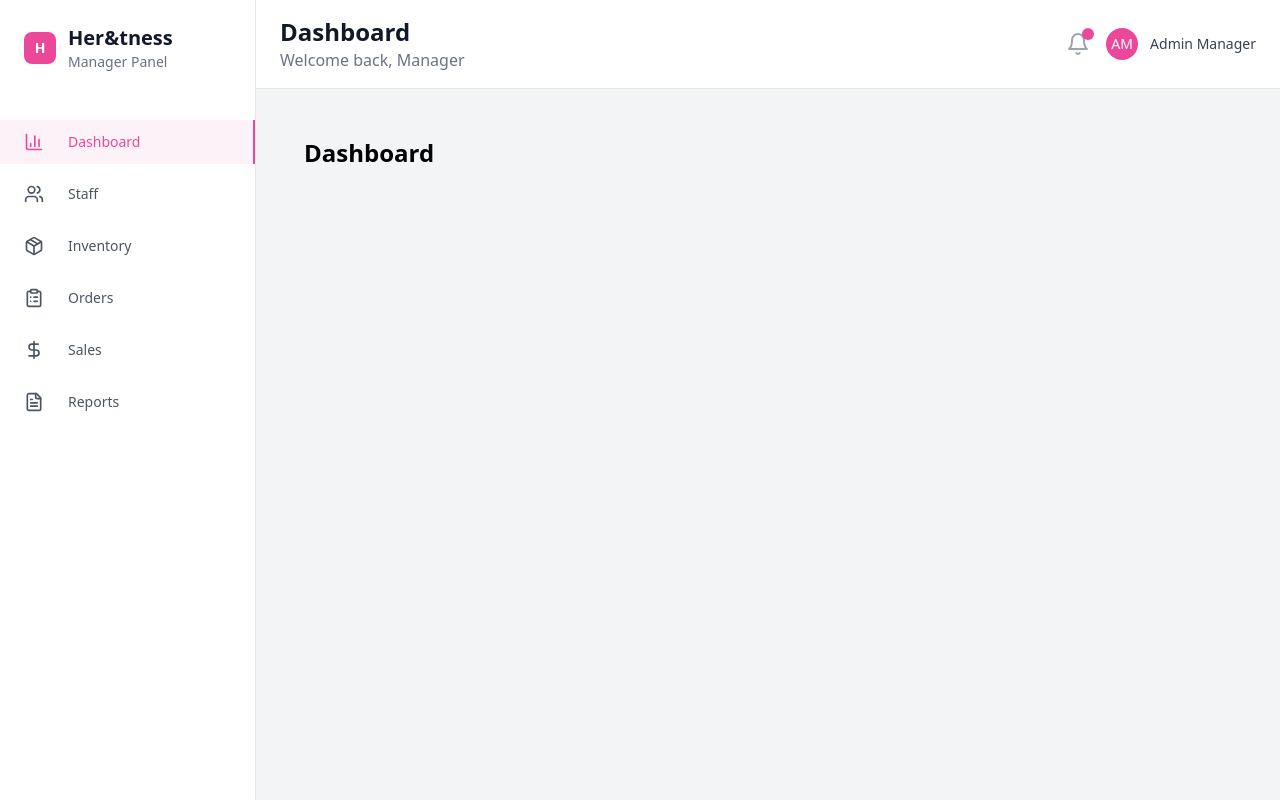
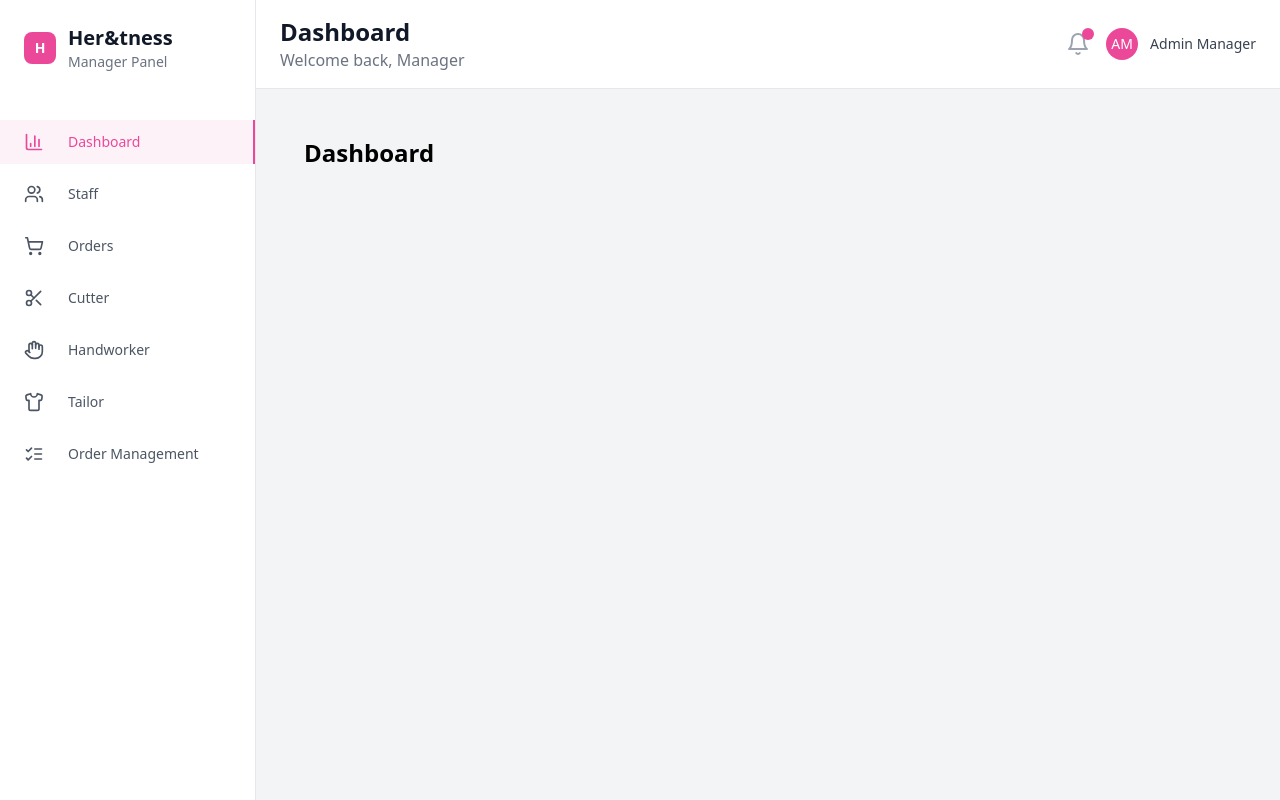
Before and after one commit to codewinx/cw1, a React (Vite) app in the folder cw1client/: page /manager/dashboard in a window 1280 px wide. Built offline with nearby package versions, Linux system fonts and the light colour scheme.

Commit message:
commit 3
by VB

```diff
--- a/cw1client/src/pages/manager/ManagerSidebar.jsx
+++ b/cw1client/src/pages/manager/ManagerSidebar.jsx
@@ -63,6 +63,66 @@
 // export default ManagerSidebar;
 
 
+// import React from "react";
+// import { NavLink } from "react-router-dom";
+// import {
+//   BarChart3,
+//   Users,
+//   Package,
+//   ClipboardList,
+//   DollarSign,
+//   FileText
+// } from "lucide-react";
+
+// const ManagerSidebar = () => {
+//   const menuItems = [
+//     { icon: BarChart3, label: "Dashboard", path: "/manager/dashboard" },
+//     { icon: Users, label: "Staff", path: "/manager/staff" },
+//     { icon: Package, label: "Inventory", path: "/manager/inventory" },
+//     { icon: ClipboardList, label: "Orders", path: "/manager/orders" },
+//     { icon: DollarSign, label: "Sales", path: "/manager/sales" },
+//     { icon: FileText, label: "Reports", path: "/manager/reports" }
+//   ];
+
+//   return (
+//     <div className="w-64 bg-white border-r border-gray-200 h-screen">
+//       {/* Logo / Branding */}
+//       <div className="p-6">
+//         <div className="flex items-center space-x-3">
+//           <div className="w-8 h-8 bg-pink-500 rounded-lg flex items-center justify-center">
+//             <span className="text-white font-bold text-sm">H</span>
+//           </div>
+//           <div>
+//             <h1 className="text-xl font-bold text-gray-900">Her&tness</h1>
+//             <p className="text-sm text-gray-500">Manager Panel</p>
+//           </div>
+//         </div>
+//       </div>
+
+//       {/* Navigation */}
+//       <nav className="mt-6">
+//         {menuItems.map(({ icon: Icon, label, path }) => (
+//           <NavLink
+//             key={path}
+//             to={path}
+//             className={({ isActive }) =>
+//               `flex items-center gap-3 mt-2 px-6 py-3 text-sm font-medium transition-colors ${
+//                 isActive
+//                   ? "text-pink-500 bg-pink-50 border-r-2 border-pink-500"
+//                   : "text-gray-600 hover:text-gray-900 hover:bg-gray-50"
+//               }`
+//             }
+//           >
+//             <Icon className="w-5 h-5 mr-3" />
+//             {label}
+//           </NavLink>
+//         ))}
+//       </nav>
+//     </div>
+//   );
+// };
+
+// export default ManagerSidebar;
 import React from "react";
 import { NavLink } from "react-router-dom";
 import {
@@ -71,17 +131,31 @@ import {
   Package,
   ClipboardList,
   DollarSign,
-  FileText
+  FileText,
+  ShoppingCart,
+  Scissors,
+  ListChecks,
+  Hand,
+  Shirt
 } from "lucide-react";
 
 const ManagerSidebar = () => {
   const menuItems = [
     { icon: BarChart3, label: "Dashboard", path: "/manager/dashboard" },
     { icon: Users, label: "Staff", path: "/manager/staff" },
-    { icon: Package, label: "Inventory", path: "/manager/inventory" },
-    { icon: ClipboardList, label: "Orders", path: "/manager/orders" },
-    { icon: DollarSign, label: "Sales", path: "/manager/sales" },
-    { icon: FileText, label: "Reports", path: "/manager/reports" }
+
+    { icon: ShoppingCart, label: "Orders", path: "/manager/orders" },
+
+
+    // ✅ New Sections
+
+    { icon: Scissors, label: "Cutter ", path: "/manager/cutter-selection" },
+
+    { icon: Hand, label: "Handworker", path: "/manager/handwork-selection" },
+    { icon: Shirt, label: "Tailor ", path: "/manager/tailor-selection" },
+    { icon: ListChecks, label: "Order Management", path: "/manager/order-management" }
+
+
   ];
 
   return (
```
